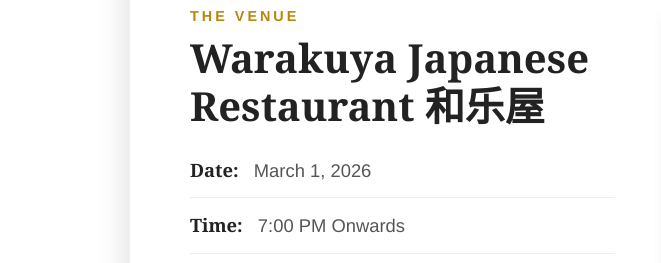
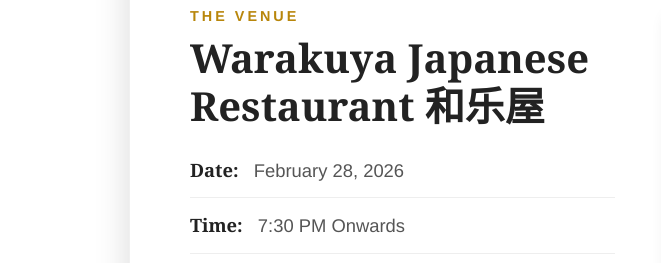
Before and after one commit to Gecko0619/ZH, a plain HTML site: page index.html in a window 1280 px wide. Shown: the part 1025-1288 px from the top of the page, 0-661 px from the left. Drawn offline with Linux system fonts and the light colour scheme.

Commit message:
Update index.html

```diff
--- a/index.html
+++ b/index.html
@@ -40,8 +40,8 @@
           <h3 class="venue-name">Warakuya Japanese Restaurant 和乐屋</h3>
 
           <div class="event-details">
-            <p><strong>Date:</strong> March 1, 2026</p>
-            <p><strong>Time:</strong> 7:00 PM Onwards</p>
+            <p><strong>Date:</strong> February 28, 2026</p>
+            <p><strong>Time:</strong> 7:30 PM Onwards</p>
             <p><strong>Address:</strong><br>2, Jalan PJU 5/10, Dataran Sunway, 47810 Petaling Jaya, Selangor</p>
           </div>
         </div>
```
